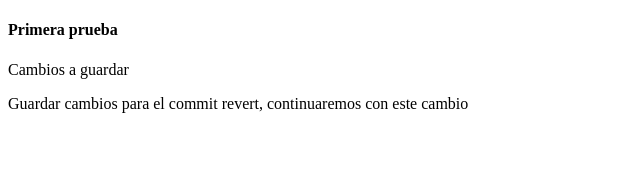
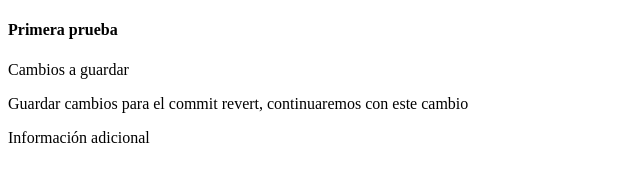
Before and after one commit to programaclases/pruebayotube, a plain HTML site: page index.html in a window 1280 px wide. Shown: the whole page, without its empty margins (0-640 px from the left). Drawn offline with Linux system fonts and the light colour scheme.

Commit message:
Commit para desplazar

```diff
--- a/index.html
+++ b/index.html
@@ -12,5 +12,8 @@
     <p>
         Guardar cambios para el commit revert, continuaremos con este cambio
     </p>
+    <p>
+        Información adicional
+    </p>
 </body>
 </html>
```
